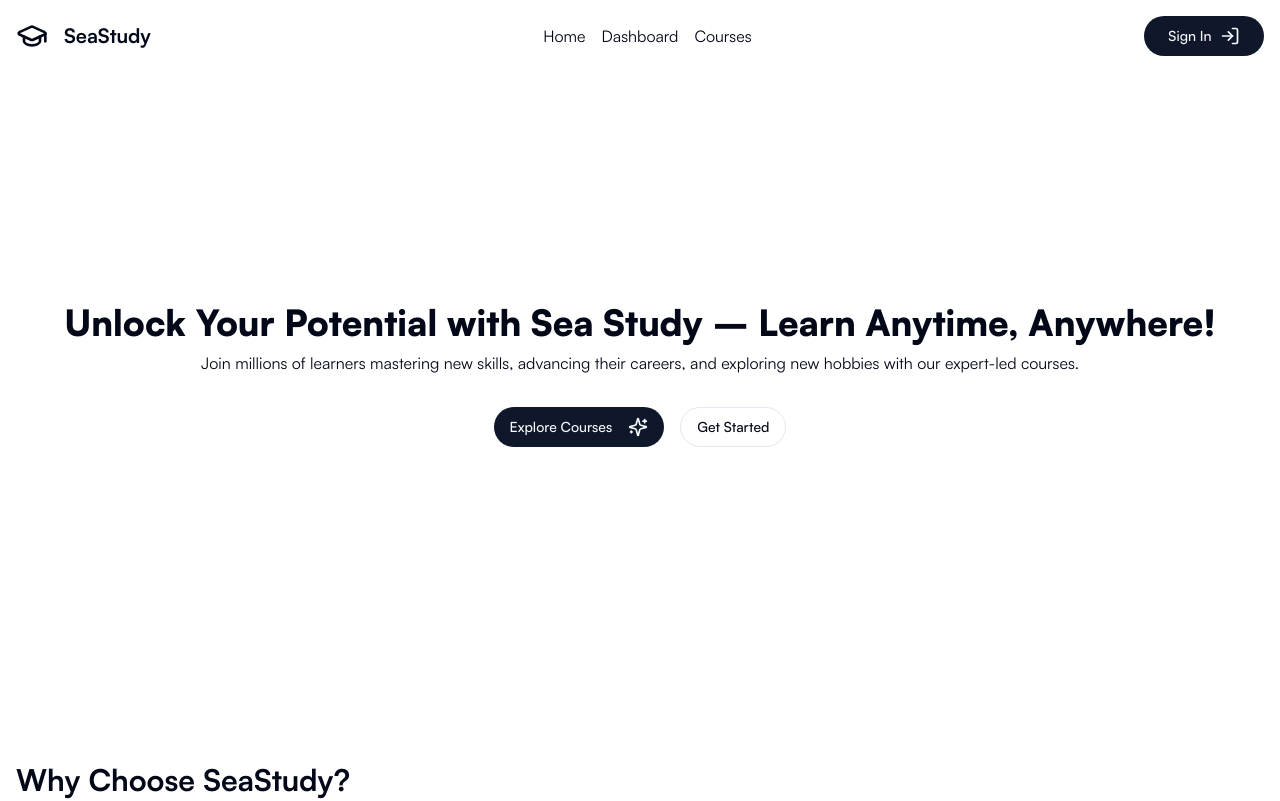
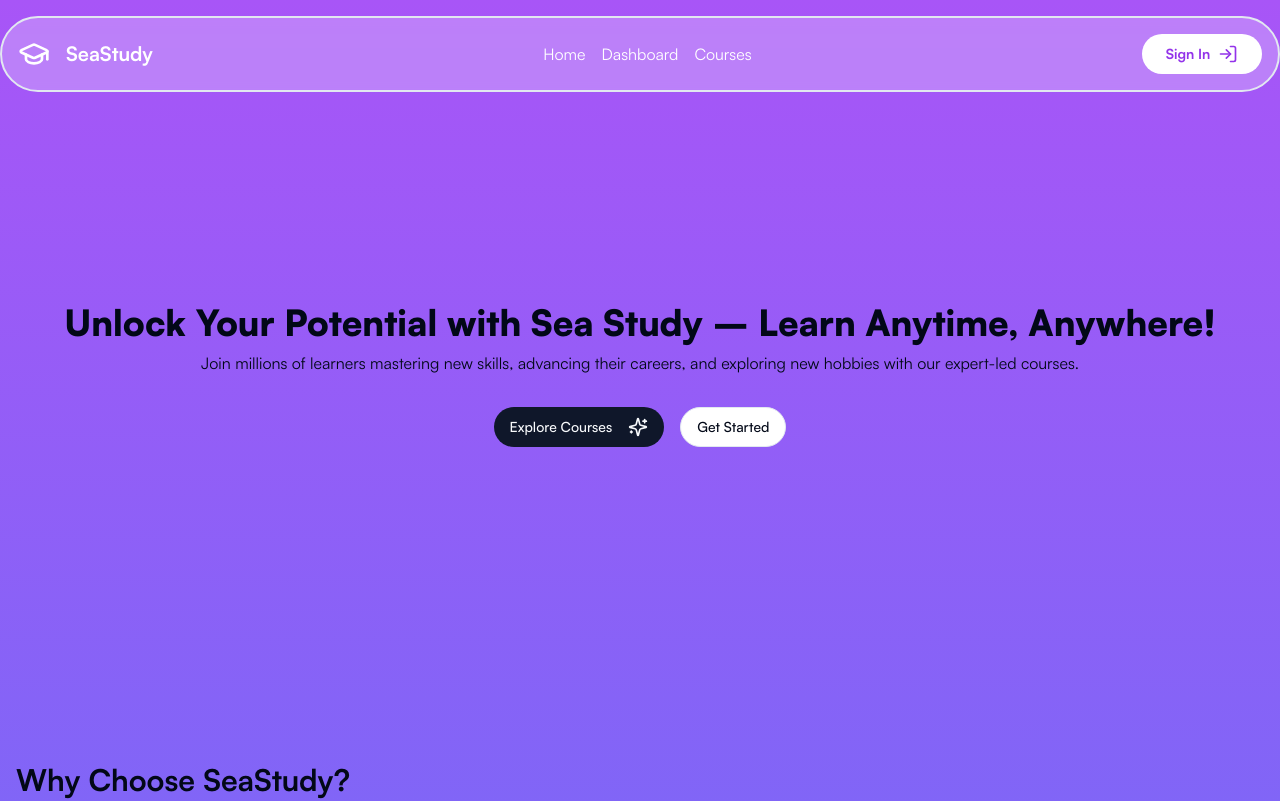
Before and after one commit to W-ptra/SeaStudy, a Next.js app in the folder frontend/: page / in a window 1280 px wide. Shown: the top 801 px of the page. Built offline with nearby package versions, Linux system fonts and the light colour scheme; no server answers.

Commit message:
style: navbar

```diff
--- a/frontend/app/globals.css
+++ b/frontend/app/globals.css
@@ -66,10 +66,13 @@
     @apply border-border;
   }
   body {
-    @apply bg-background text-foreground;
+    @apply text-foreground bg-gradient-to-b from-purple-500 to-blue-500;
   }
   .wrapper {
     @apply w-full mx-auto max-w-7xl p-4
+  }
+  .text-gradient {
+    @apply text-transparent bg-clip-text bg-gradient-to-r from-purple-500 to-blue-500
   }
 }
 
--- a/frontend/components/Navbar.tsx
+++ b/frontend/components/Navbar.tsx
@@ -31,12 +31,10 @@ const Navbar = () => {
   }, []);
 
   return (
-    <div className={cn(
-     'fixed top-0 left-0 w-full bg-white z-20', isScrolled ? "border-b-2 border-black" : "border-none"
-    )}>
-      <header className='wrapper flex items-center justify-between'>
+    <div className='fixed top-4 left-0 w-full'>
+      <header className='wrapper flex items-center justify-between text-white z-20 rounded-full border-2 backdrop-blur-sm bg-white/25'>
         {/* App Logo */}
-        <h1 className='text-xl font-bold flex items-center gap-x-4'>
+        <h1 className='text-xl font-bold flex items-center gap-x-4 '>
           <GraduationCap className='w-8 h-8' /> SeaStudy
         </h1>
 
@@ -55,7 +53,7 @@ const Navbar = () => {
 
         {/* Sign In Button (IF THE USER HASN'T LOGGED IN) */}
         <Link href="/sign-in">
-          <Button className='w-[120px] hidden md:flex items-center justify-center rounded-full gap-2 hover:gap-4 transition-all'>
+          <Button className='w-[120px] bg-white text-purple-600 hidden md:flex items-center justify-center rounded-full gap-2 hover:gap-4 transition-all hover:bg-white font-bold'>
             Sign In <LogIn className='w-5 h-5' />
           </Button>
         </Link>
```
